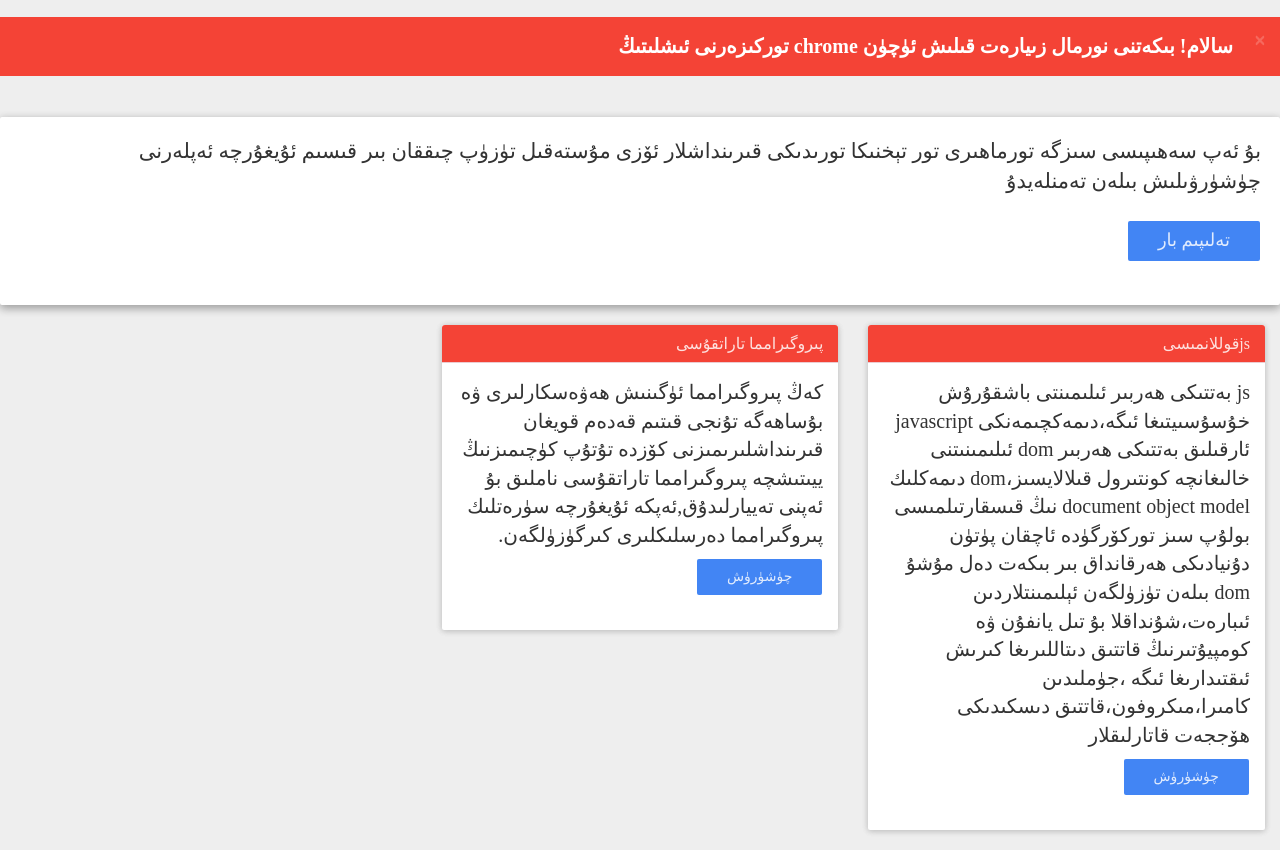
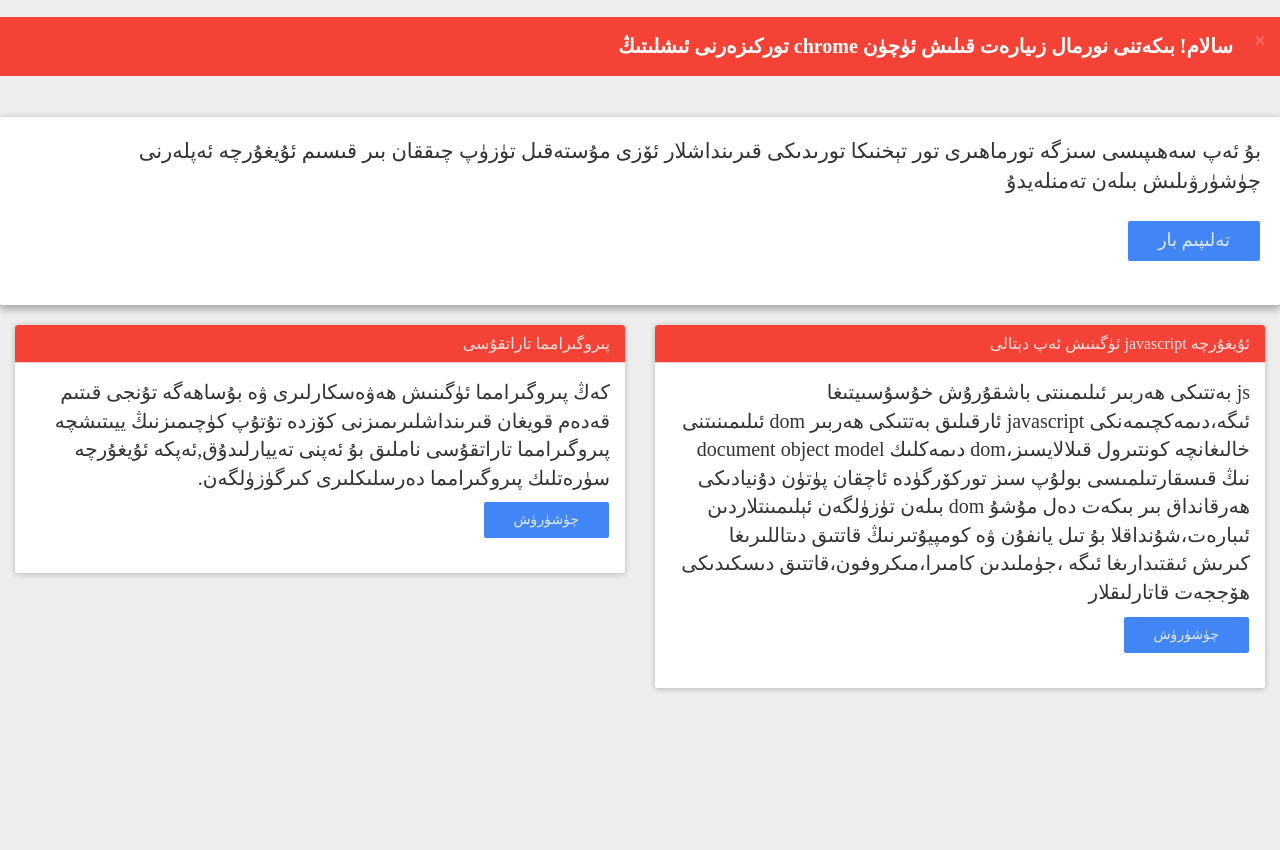
Before and after one commit to tormahiri/ol-app-page, a website: page index.html in a window 1280 px wide. Shown: the part 63-913 px from the top of the page. After the commit the page ends 800 px from the top, so only its background shows below. Drawn offline with Linux system fonts and the light colour scheme.

Commit message:
Update index.html

```diff
--- a/index.html
+++ b/index.html
@@ -59,9 +59,9 @@
 
 </div>
     </div>
-    <div class="col-md-4"><div class="panel panel-danger">
+    <div class="col-md-6"><div class="panel panel-danger">
     <div class="panel-heading">
-        <h3 class="panel-title">jsقوللانمىسى </h3>
+        <h3 class="panel-title">ئۇيغۇرچە javascript ئۈگىنىش ئەپ دېتالى </h3>
     </div>
     <div class="panel-body">
        js بەتتىكى ھەربىر ئىلىمىنتى باشقۇرۇش خۇسۇسىيتىغا ئىگە،دىمەكچىمەنكى javascript ئارقىلىق بەتتىكى ھەربىر dom ئىلىمىنىتنى خالىغانچە كونتىرول قىلالايسىز،dom دىمەكلىك document object model نىڭ قىسقارتىلمىسى بولۇپ سىز توركۆرگۈدە ئاچقان پۈتۈن دۇنيادىكى ھەرقانداق بىر بىكەت دەل مۇشۇ dom بىلەن تۈزۈلگەن ئېلىمىنتلاردىن ئىبارەت،شۇنداقلا بۇ تىل يانفۇن ۋە كومپيۇتىرنىڭ قاتتىق دىتاللىرىغا كىرىش ئىقتىدارىغا ئىگە ،جۈملىدىن كامىرا،مىكروفون،قاتتىق دىسكىدىكى ھۆججەت قاتارلىقلار
@@ -71,7 +71,7 @@
     </div>
 
 </div></div>
-    <div class="col-md-4"><div class="panel panel-danger">
+    <div class="col-md-6"><div class="panel panel-danger">
     <div class="panel-heading">
         <h3 class="panel-title">پىروگىرامما تاراتقۇسى</h3>
     </div>
```
